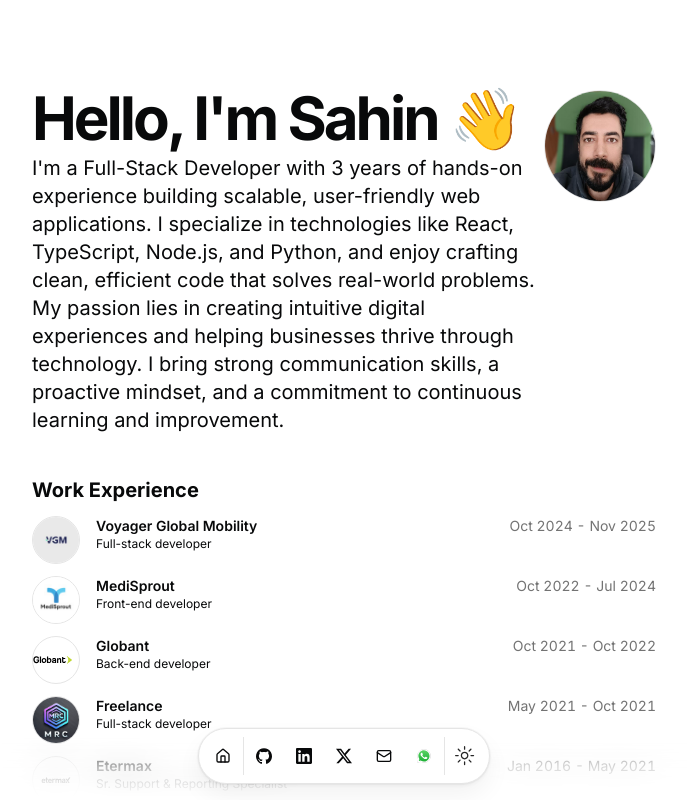
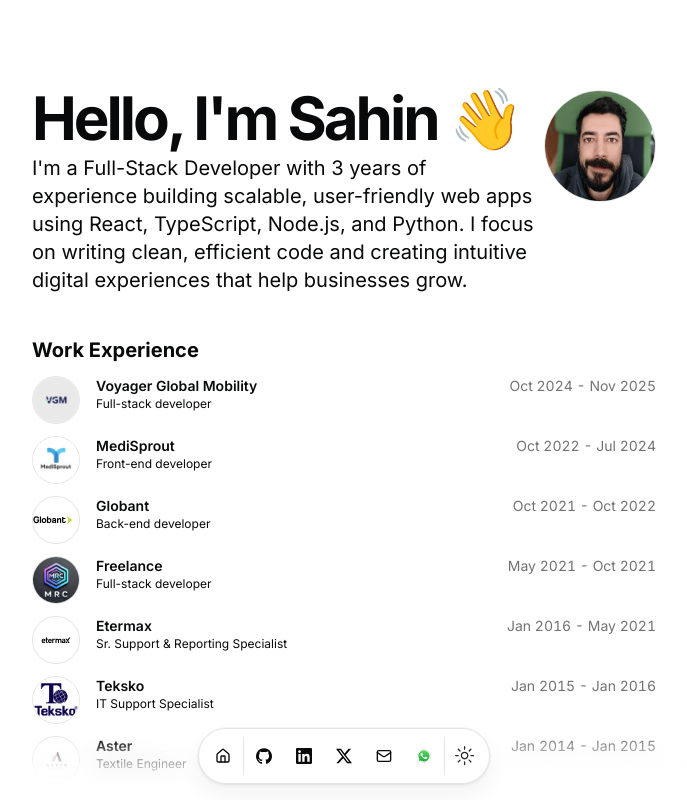
Before and after one commit to sahinmeric/portfolio, a Next.js app: page / in a window 1280 px wide. Shown: the top 800 px of the page, without its empty margins (296-983 px from the left). Built offline with nearby package versions, Linux system fonts and the light colour scheme.

Commit message:
Intro updated

```diff
--- a/src/data/resume.tsx
+++ b/src/data/resume.tsx
@@ -9,7 +9,7 @@ export const DATA = {
   location: "Bogotá, CO",
   locationLink: "https://www.google.com/maps/place/sanfrancisco",
   description:
-    "I'm a Full-Stack Developer with 3 years of hands-on experience building scalable, user-friendly web applications. I specialize in technologies like React, TypeScript, Node.js, and Python, and enjoy crafting clean, efficient code that solves real-world problems. My passion lies in creating intuitive digital experiences and helping businesses thrive through technology. I bring strong communication skills, a proactive mindset, and a commitment to continuous learning and improvement.",
+    "I'm a Full-Stack Developer with 3 years of experience building scalable, user-friendly web apps using React, TypeScript, Node.js, and Python. I focus on writing clean, efficient code and creating intuitive digital experiences that help businesses grow.",
   summary: "",
   avatarUrl: "/me1.png",
   hardSkills: [
```
